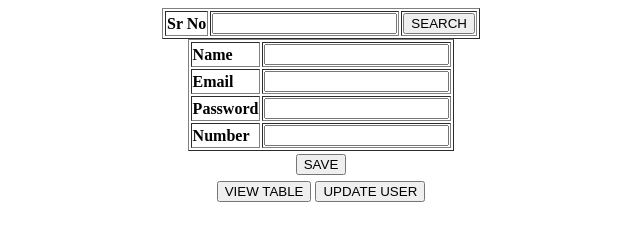
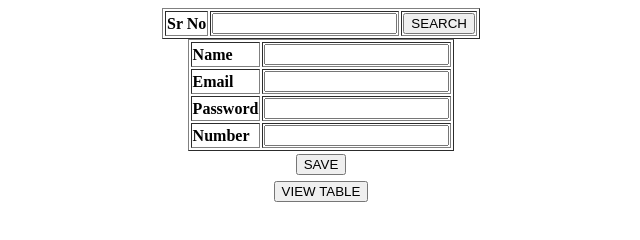
Before and after one commit to sahilasheikh/Servlet-CRUD, a plain HTML site: page WebContent/index.html in a window 1280 px wide. Shown: the whole page, without its empty margins (319-959 px from the left). Drawn offline with Linux system fonts and the light colour scheme.

Commit message:
bug fix 1.0

```diff
--- a/WebContent/index.html
+++ b/WebContent/index.html
@@ -39,7 +39,6 @@
 			<table align="center">
 				<tr>
 					<th><input type="submit" value="VIEW TABLE" name="button"></th>
-					<th><input type="submit" value="UPDATE USER" name="button"></th>
 				</tr>
 			</table>
 		</form>
```
